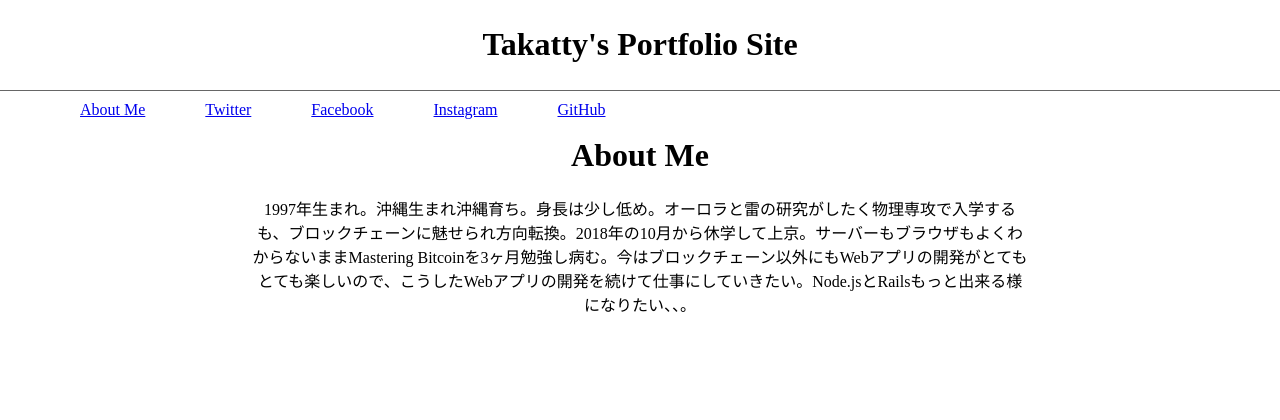
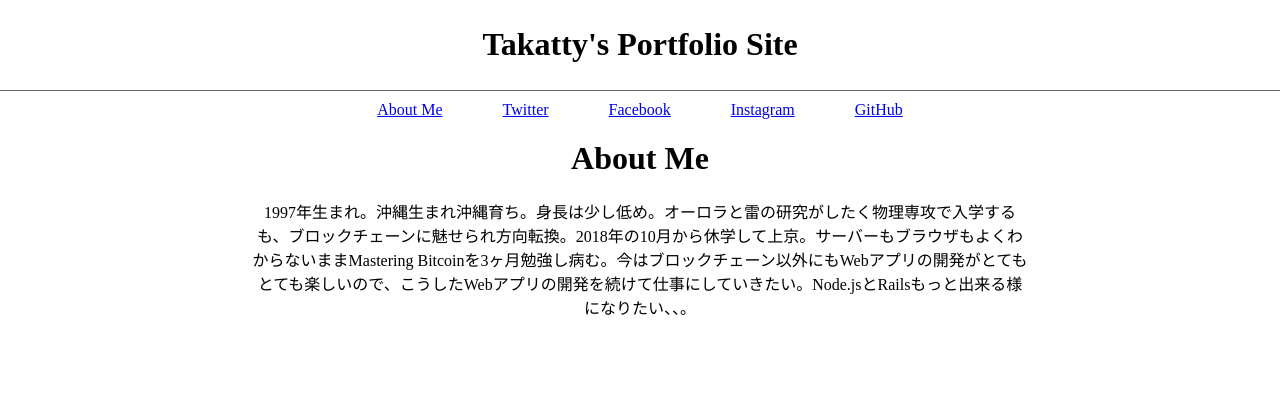
Before and after one commit to takattty/MyPortfolioSite-1, a PHP site: page / in a window 1280 px wide. Shown: the top 420 px of the page. Run offline with PHP 8.4, Linux system fonts and the light colour scheme; some libraries are stand-ins or nearby versions.

Commit message:
css変更

```diff
--- a/index.css
+++ b/index.css
@@ -16,19 +16,14 @@ body {
     vertical-align: top;
 }
 
-.navber {
+.navigate {
     display: -webkit-flex;
     display: flex;
+    -webkit-justify-content: center;
     justify-content: center;
-    -webkit-flex-wrap: nowrap;
-    flex-wrap: nowrap;
-}
-
-.navigate {
+    -webkit-align-items: center;
+    align-items: center;
     padding-top: 10px;
-    padding-bottom: 15px;
-    padding-right: 50px;
-    padding-left: 50px;
 }
 
 .nav-item {
```
